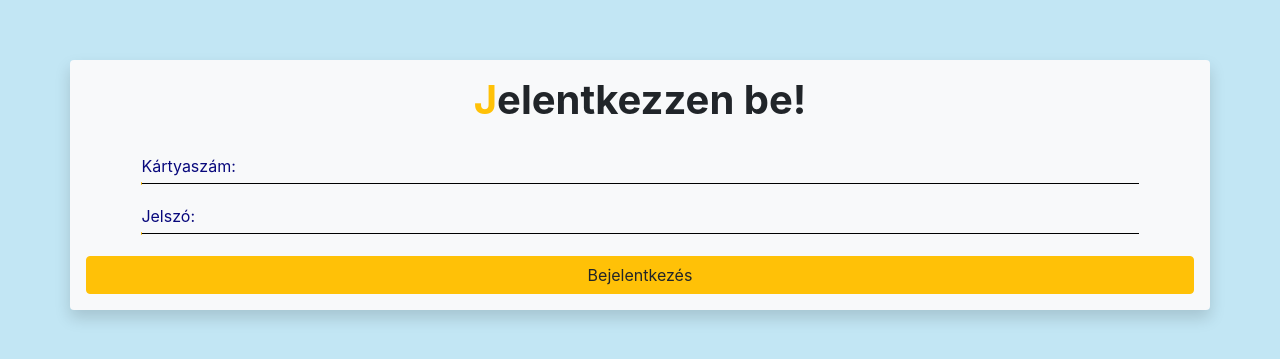
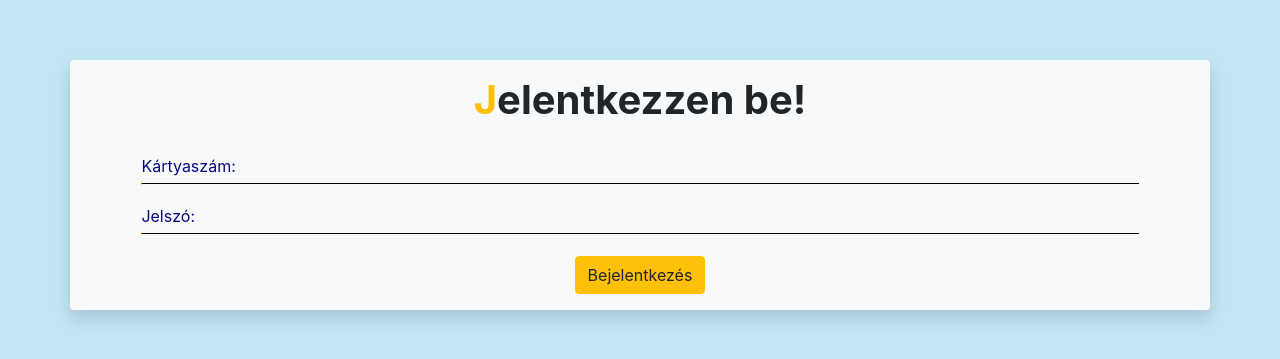
Before and after one commit to F1lus/jpskills, a React (Create React App) app in the folder client/: page / in a window 1280 px wide. Shown: the part 215-574 px from the top of the page. Built offline with nearby package versions, Linux system fonts and the light colour scheme; no server answers.

Commit message:
helyreigazítás

```diff
--- a/client/src/components/user_management/Login.js
+++ b/client/src/components/user_management/Login.js
@@ -53,7 +53,7 @@ export default function Login(){
                     {alert ? <h3 className="alert alert-danger text-center" id="hiba">{alert}</h3> : <></>}
                     <form onSubmit={handleSubmit}>
                         <div className="form-group m-auto">
-                            <input type="text" name="cardNum" value={cardNum || ''} onChange={handleChange} required/>
+                            <input type="text" name="cardNum" autoComplete="off" value={cardNum || ''} onChange={handleChange} required/>
                             <label htmlFor="cardNum" className="label-name">
                                 <span className="content-name">
                                     Kártyaszám:
@@ -69,7 +69,7 @@ export default function Login(){
                             </label>
                         </div>
                         <div className="text-center">
-                            <input type='submit' className="btn btn-warning mt-3" value='Bejelentkezés'/>
+                            <button className="btn btn-warning mt-3">Bejelentkezés</button>
                         </div>
                     </form>
                 </div>
```
Also changed, not shown: 1 other file (tests, documents, lock files or other folders).
